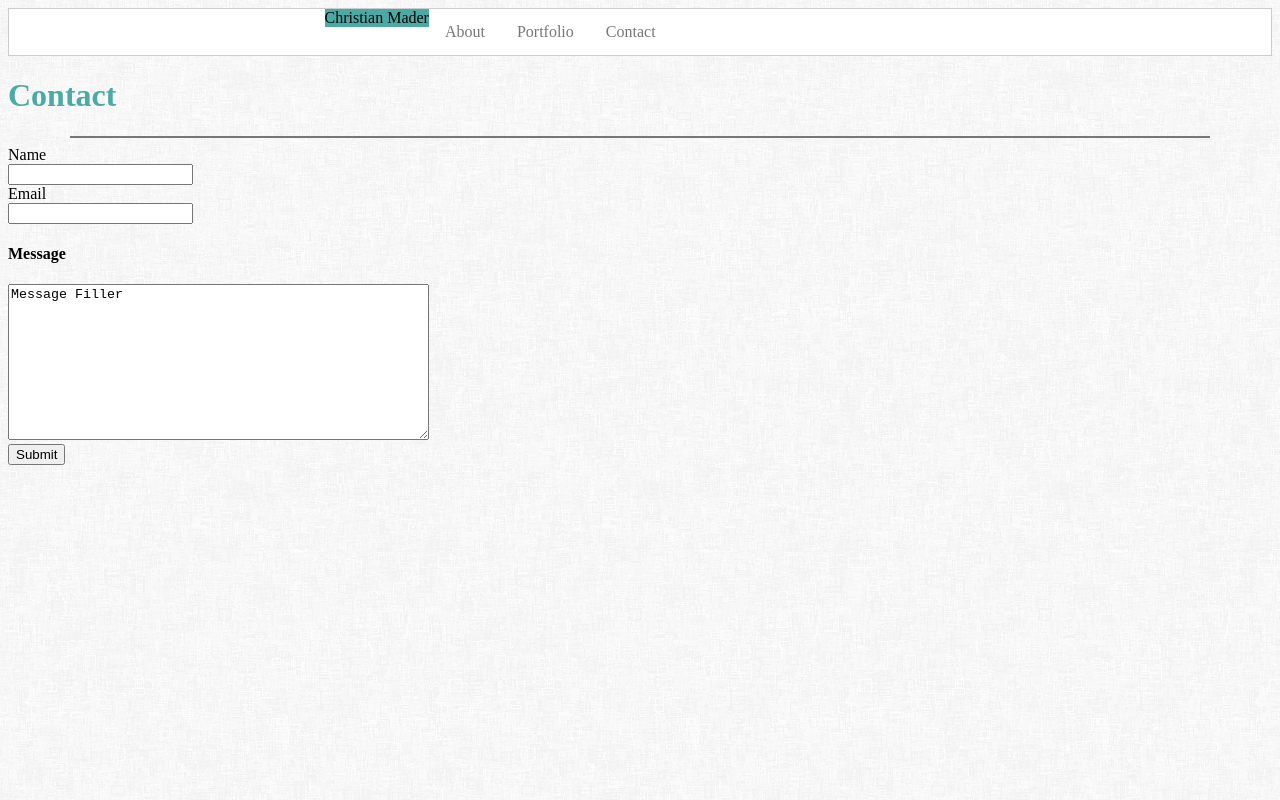
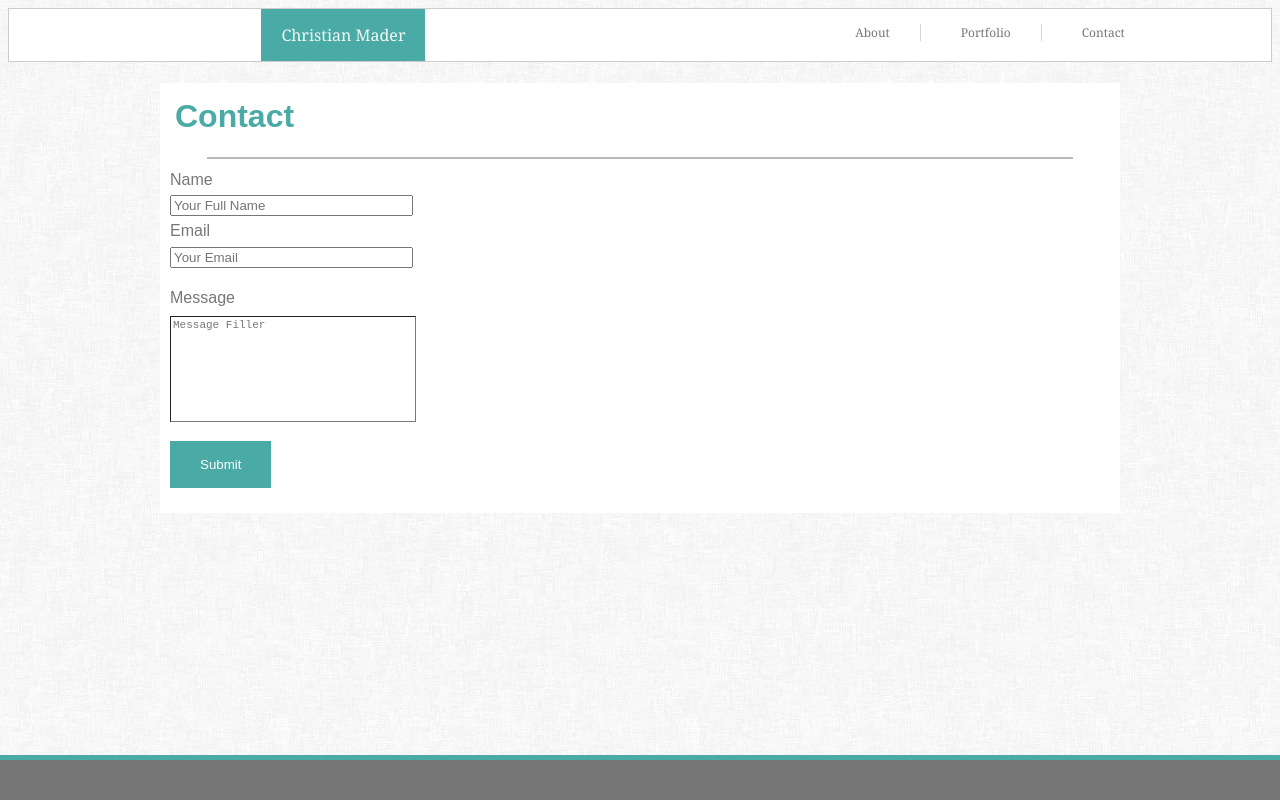
Before and after one commit to Cmader555/Basic-Portfolio, a plain HTML site: page contact.html in a window 1280 px wide. Drawn offline with Linux system fonts and the light colour scheme.

Commit message:
Updated Files, second page finished

```diff
--- a/assests/Css/style.css
+++ b/assests/Css/style.css
@@ -14,7 +14,7 @@ Header {
     Times New Roman, serif;
 }
 
-ul {
+.nav {
     list-style-type: none;
   margin: 0;
   padding: 0;
@@ -22,18 +22,22 @@ ul {
   border: 1px solid #cccccc;
   background-color: #ffffff;
 }
+
+
 li a {
     display: block;
     color: #777777;
     text-align: center;
-    padding: 14px 16px;
     text-decoration: none;
+
   }
+
 
   li {
       float: left;
+      padding: 15px 20px;
   }
-  div {
+  .mainbod {
       font-family: 'Arial', 'Helvetica Neue', Helvetica, sans-serif;
       width: 960px;
       margin: auto;
@@ -42,16 +46,21 @@ li a {
 
   }
   h1 {
-      color:#4aaaa5
+      color:#4aaaa5;
+      margin-left: 15px;
+      padding-top: 15px;
+
 
   }
 
   hr {
-    border: .5px solid #777777;
+    border: 1px solid #777777;
     align: center;
     width: 90%;
+    opacity: .5;
 
   }
+
   Footer {
       padding: 20px;
       background: #777777;
@@ -62,13 +71,33 @@ li a {
       width: 100%;
 
   }
-  p {
+
+.mainbodtxt {
     color: #777777;
     line-height: 1.6;
+    margin-left: 10px;
+    margin-right: 10px;
+    margin-bottom: 5px;
   }
+  .nameEmail {
+    width: 25%;
+    margin-top: 2px;
+}
+.textarea{
+
+  width: 25%;
+  height: 100px;
+  border: .1px inset #777777;
+  background-color: white;
+  font-size: 11px;
+  color: #777777;
+  resize: none;
+  margin-left: 10px;
+
+}
 
   #nameHeading{
-    margin-left: 25%;
+    margin-left: 20%;
     background-color: #4aaaa5;
   }
 
@@ -79,21 +108,40 @@ li a {
 #about {
       float: right;
       font-size: 12px;
-      border-right: 1px solid #777777;
+  }
+  #about a {
+    border-right: 1px solid #ccccccd1;
+    padding-right: 30px;
+
   }
 #portfolio {
     float: right;
     font-size: 12px;
 
 }
+#portfolio a {
+    border-right: 1px solid #ccccccd1;
+    padding-right: 30px;
+}
 #contact {
     float: right;
     font-size: 12px;
-    margin-right: 25%
+    margin-right: 10%
 }
 #backgroundimage {
     width: 150px;
     height: 150px;
     float: left;
     margin-right: 10px;
+    margin-left: 10px;
 }
+.submit {
+  background-color: #4aaaa5;
+  border: none;
+  color: white;
+  padding: 16px 30px;
+  margin-left: 10px;
+  margin-bottom: 25px;
+  margin-top: 15px;
+  font-family: 'Arial', 'Helvetica Neue', Helvetica, sans-serif;
+}
--- a/contact.html
+++ b/contact.html
@@ -5,38 +5,46 @@
     <meta charset="UTF-8">
     <title>Contact Christian Mader</title>
 
-    <link rel="stylesheet" type="text/css" href="assests/Css/style.css">
+    <link rel="stylesheet" type="text/css" href="assests/css/style.css">
 </head>
 
 <body>
     <!--NavBar-->
-    <ul>
-        <li id="nameHeading">Christian Mader</li>
-        <li id="About"><a href="#">About</a></li>
-        <li d="Portfolio"><a href="#">Portfolio</a></li>
-        <li d="Contact"><a href="#">Contact</a></li>
+    <header>
+        <ul class="nav">
+            <li id="nameHeading"><a href="#" id="aheading">Christian Mader</a></li>
+            <li id="contact"><a href="#">Contact</a></li>
+            <li id="portfolio"><a href="#">Portfolio</a></li>
+            <li id="about"><a href="#">About</a></li>
+
         </ul>
-
+    </header>
+    <div class="mainbod">
         <h1>Contact</h1>
         <hr>
-    <form>
+
+        <form class="mainbodtxt">
             Name
             <br>
-        <input type="text" name="Name">
+            <input class="nameEmail" type="text" name="Name" placeholder="Your Full Name">
             <br>
             Email
             <br>
-        <input type="text" name="Email">
+            <input class="nameEmail" type="text" name="Email" placeholder="Your Email">
         </form>
 
-    <h4>Message</h4>
-    <Textarea rows="10" cols="50">Message Filler</Textarea>
+        <p class="mainbodtxt">Message</p>
+        <Textarea class="textarea" type="text">Message Filler</Textarea>
         <br>
 
         <form>
-        <input type="submit" value="Submit">
+            <input class="submit" type="submit" value="Submit">
         </form>
 
+    </div>
+    <Footer>
+
+    </Footer>
 </body>
 
 </html>
```
Also changed, not shown: index.html (+5 -5 lines), 1 other file. Lines whose indentation alone changed are shown as unchanged.
